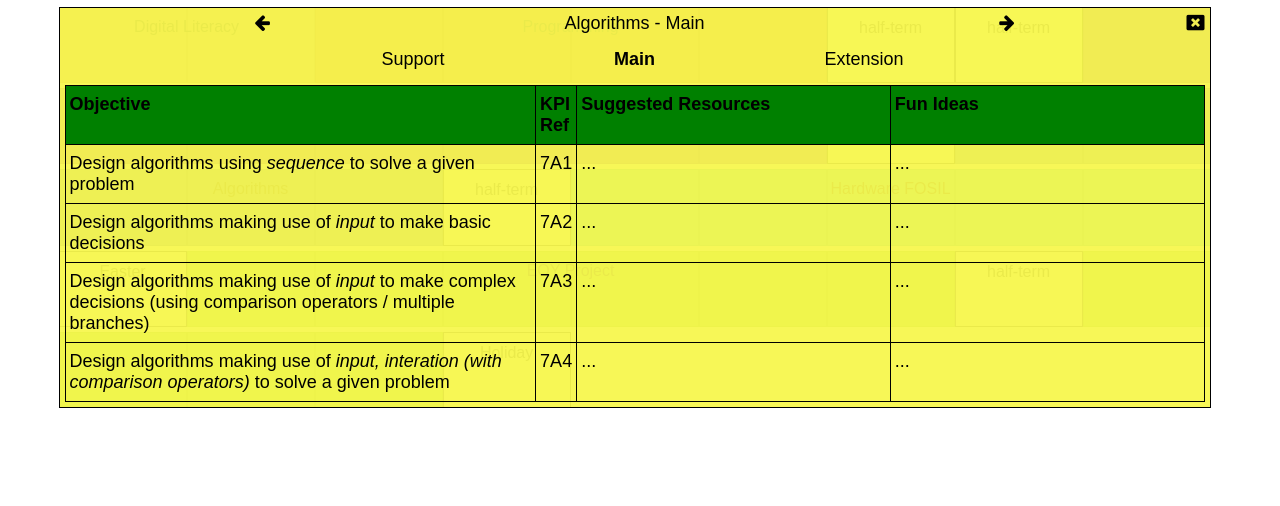
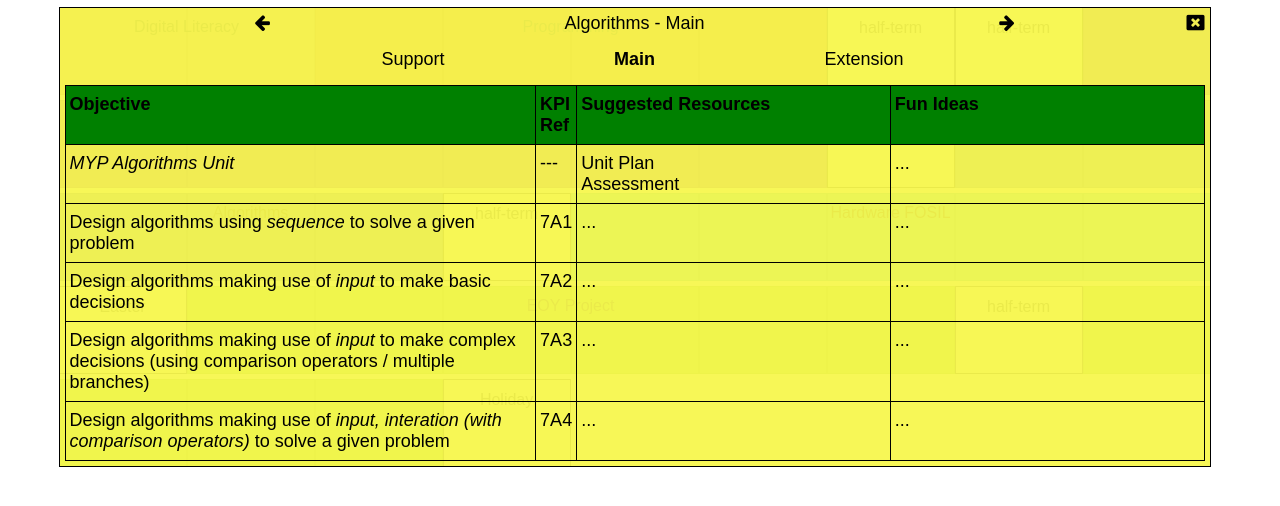
Before and after one commit to MrCrofts/Schemes, a website: page index.html in a window 1280 px wide. Both pictures are taken after a click on the element "Algorithms". Shown: the part 122-628 px from the top of the page. Drawn offline with Linux system fonts and the light colour scheme.

Commit message:
Form 1 Algorithms MYP addition

```diff
--- a/index.html
+++ b/index.html
@@ -459,6 +459,13 @@
               <span><strong>KPI Ref</strong></span>
               <span><strong>Suggested Resources</strong></span>
               <span><strong>Fun Ideas</strong></span>
+              <span><em>MYP Algorithms Unit</em></span>
+              <span>---</span>
+              <span>
+                <a target="_blank" href="https://oakham.sharepoint.com/:w:/r/sites/CompSciResourceSpace/Shared%20Documents/Algorithms_and_Programming/Form_1/Form%201%20MYP%20Algorithms.docx?d=w92769a45fc6b4d44bcbc4528cbbe274d&csf=1&web=1&e=nLHkzg">Unit Plan</a><br />
+                <a target="_blank" href="https://oakham.sharepoint.com/:w:/r/sites/CompSciResourceSpace/Shared%20Documents/Algorithms_and_Programming/Form_1/Form%201%20Algorithms%20Assessment%20-%20Space%20Shuttle%20Launch%20V2.docx?d=w22137e9ed1cb4c3a819e2eeceb69b208&csf=1&web=1&e=ylPEHB">Assessment</a>
+              </span>
+              <span>...</span>
               <span>Design algorithms using <em>sequence</em> to solve a given problem</span>
               <span>7A1</span>
               <span>...</span>
@@ -483,6 +490,13 @@
               <span><strong>KPI Ref</strong></span>
               <span><strong>Suggested Resources</strong></span>
               <span><strong>Fun Ideas</strong></span>
+              <span><em>MYP Algorithms Unit</em></span>
+              <span>---</span>
+              <span>
+                <a target="_blank" href="https://oakham.sharepoint.com/:w:/r/sites/CompSciResourceSpace/Shared%20Documents/Algorithms_and_Programming/Form_1/Form%201%20MYP%20Algorithms.docx?d=w92769a45fc6b4d44bcbc4528cbbe274d&csf=1&web=1&e=nLHkzg">Unit Plan</a><br />
+                <a target="_blank" href="https://oakham.sharepoint.com/:w:/r/sites/CompSciResourceSpace/Shared%20Documents/Algorithms_and_Programming/Form_1/Form%201%20Algorithms%20Assessment%20-%20Space%20Shuttle%20Launch%20V2.docx?d=w22137e9ed1cb4c3a819e2eeceb69b208&csf=1&web=1&e=ylPEHB">Assessment</a>
+              </span>
+              <span>...</span>
               <span>Design algorithms using <em>sequence</em> with limited steps to solve a given problem</span>
               <span>7A1</span>
               <span>...</span>
@@ -507,6 +521,13 @@
                 <span><strong>KPI Ref</strong></span>
                 <span><strong>Suggested Resources</strong></span>
                 <span><strong>Fun Ideas</strong></span>
+                <span><em>MYP Algorithms Unit</em></span>
+                <span>---</span>
+                <span>
+                  <a target="_blank" href="https://oakham.sharepoint.com/:w:/r/sites/CompSciResourceSpace/Shared%20Documents/Algorithms_and_Programming/Form_1/Form%201%20MYP%20Algorithms.docx?d=w92769a45fc6b4d44bcbc4528cbbe274d&csf=1&web=1&e=nLHkzg">Unit Plan</a><br />
+                  <a target="_blank" href="https://oakham.sharepoint.com/:w:/r/sites/CompSciResourceSpace/Shared%20Documents/Algorithms_and_Programming/Form_1/Form%201%20Algorithms%20Assessment%20-%20Space%20Shuttle%20Launch%20V2.docx?d=w22137e9ed1cb4c3a819e2eeceb69b208&csf=1&web=1&e=ylPEHB">Assessment</a>
+                </span>
+                <span>...</span>
                 <span>Design algorithms using a complex <em>sequence</em> to solve a given problem</span>
                 <span>7A1</span>
                 <span>...</span>
```
